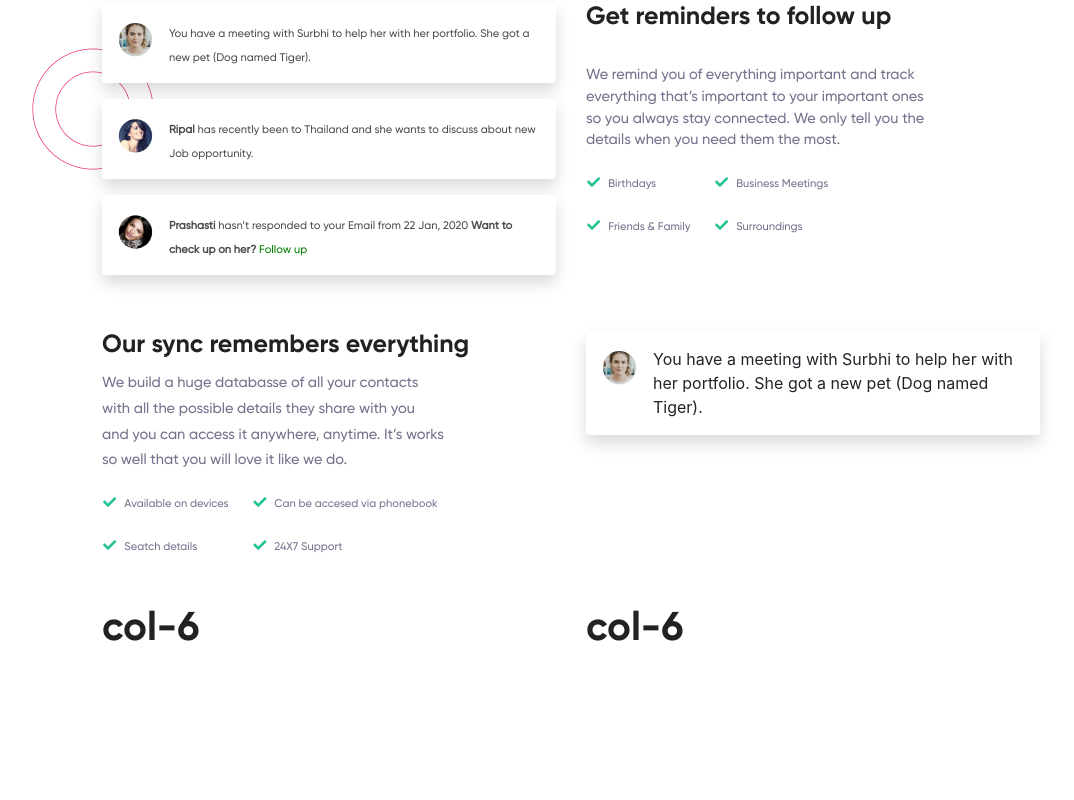
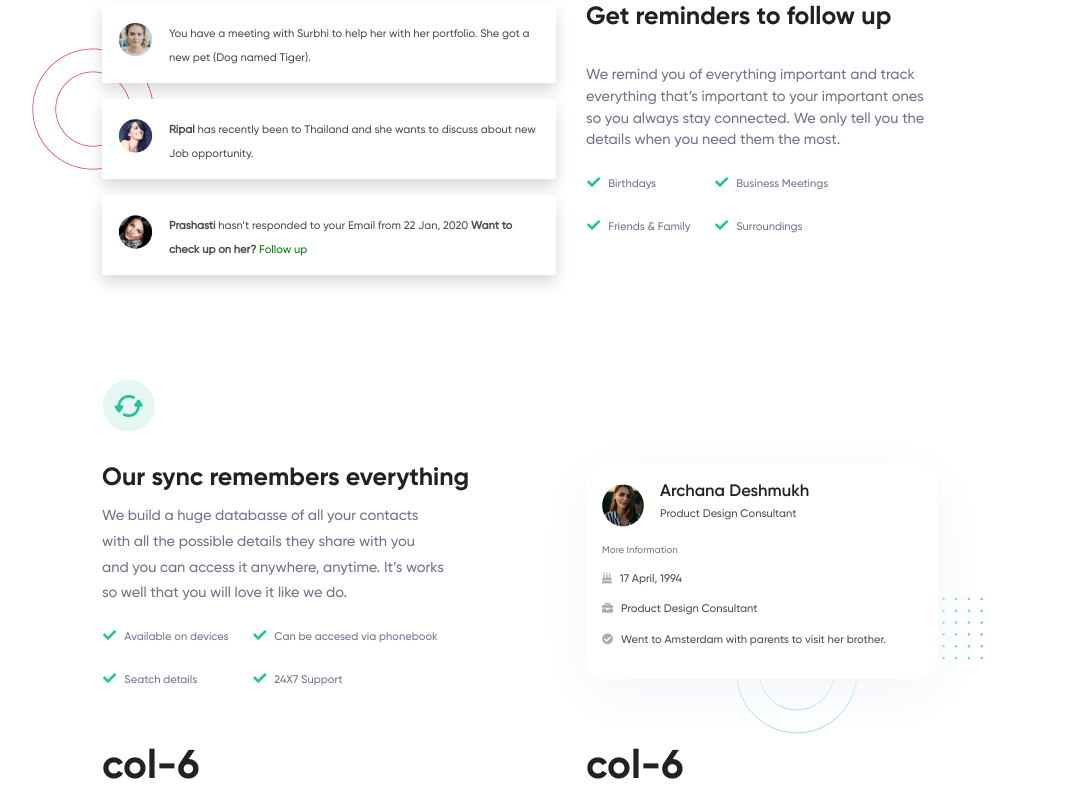
Before and after one commit to YusufDEDE/relationz-design-html, a plain HTML site: page index.html in a window 1280 px wide. Shown: the part 727-1527 px from the top of the page, without its empty margins (69-1143 px from the left). Before the commit the page ends 1389 px from the top, so only its background shows below. Drawn offline with nearby package versions, Linux system fonts and the light colour scheme.

Commit message:
finish section remembers

```diff
--- a/assets/css/style.scss
+++ b/assets/css/style.scss
@@ -42,6 +42,15 @@ h2 {
   font-style: normal;
   font-size: 24.95px;
   line-height: 30px;
+  color: #222222;
+}
+
+h4 {
+  font-family: Gilroy-SemiBold;
+  font-style: normal;
+  font-weight: 600;
+  font-size: 16.6333px;
+  line-height: 20px;
   color: #222222;
 }
 
@@ -301,9 +310,6 @@ p {
       font-weight: 500;
       font-size: 14.5542px;
       line-height: 150%;
-
-      /* or 22px */
-
       color: #73738D;
     }
   }
@@ -331,5 +337,59 @@ p {
     }
   }
 
-  .shadow {}
+  .profile-card {
+    width: 352.07px;
+    background: #FFFFFF;
+    box-shadow: 0px 13.8611px 55.4444px #F2F5FA !important;
+    border-radius: 20.7917px !important;
+
+    .profile-area {
+      font-family: Gilroy-Medium;
+      font-style: normal;
+      font-weight: 500;
+      font-size: 11.0889px;
+      line-height: 13px;
+      color: rgba(34, 34, 34, 0.8);
+    }
+
+    .profile-info {
+      font-family: Gilroy-Medium;
+      font-style: normal;
+      font-weight: 500;
+      font-size: 9.70278px;
+      line-height: 11px;
+      color: rgba(34, 34, 34, 0.6);
+    }
+
+    .info-text {
+      font-family: Gilroy-Medium;
+      font-style: normal;
+      font-weight: 500;
+      font-size: 11.0889px;
+      line-height: 120%;
+
+      /* identical to box height, or 13px */
+
+      color: rgba(34, 34, 34, 0.8);
+
+      i {
+        color: #73738D;
+        opacity: 0.6;
+      }
+    }
+  }
+
+  .remembers-dots {
+    position: absolute;
+    margin-left: 330px;
+    margin-top: -98px;
+    z-index: -1;
+  }
+
+  .remembers-circle {
+    position: absolute;
+    margin-left: 150px;
+    margin-top: -83px;
+    z-index: -1;
+  }
 }
--- a/index.html
+++ b/index.html
@@ -184,8 +184,9 @@
 
         <section class="remembers mt-5">
             <div class="container">
-                <div class="row">
-                    <div class="col-6">
+                <img src="/assets/images/vector/ryc.svg" alt="" class="mt-5 mb-4">
+                <div class="row mt-2">
+                    <div class="col-md-6">
                         <h2>Our sync remembers everything</h2>
                         <div class="remembersDesc">
                             <span>
@@ -224,18 +225,26 @@
                             </table>
                         </div>
                     </div>
-                    <div class="col-6">
-                        <div class="shadow p-3 mb-3 bg-white rounded">
+                    <div class="col-md-6">
+                        <div class="profile-card p-3 mb-3 bg-white rounded">
                             <div class="media">
-                                <img src="/assets/images/profile/1.png" class="mr-3 mt-1" alt="...">
+                                <img src="/assets/images/profile/profile.png" class="mr-3 mt-1" alt="...">
                                 <div class="media-body">
-                                    <span>
-                                        You have a meeting with Surbhi to help her with her portfolio. She got a new pet
-                                        (Dog named Tiger).
-                                    </span>
+                                    <h4>Archana Deshmukh</h4>
+                                    <p class="profile-area">Product Design Consultant</p>
+
                                 </div>
                             </div>
+                            <p class="profile-info mt-2">More Information</p>
+                            <p class="info-text"><i class="fas fa-birthday-cake mr-2"></i>17 April, 1994</p>
+                            <p class="info-text"><i class="fas fa-briefcase mr-2"></i>Product Design Consultant</p>
+                            <p class="info-text"><i class="fas fa-check-circle mr-2"></i>Went to Amsterdam with parents
+                                to visit her
+                                brother.
+                            </p>
                         </div>
+                        <img src="/assets/images/vector/Vector-blue.svg" alt="" class="remembers-circle">
+                        <img src="/assets/images/vector/dots-blue.svg" alt="" class="remembers-dots">
                     </div>
                 </div>
             </div>
```
Also changed, not shown: assets/css/style.css, assets/images/vector/Vector-blue.svg (added), assets/images/vector/dots-blue.svg (added), assets/images/vector/ryc.svg (added), 1 other file.
